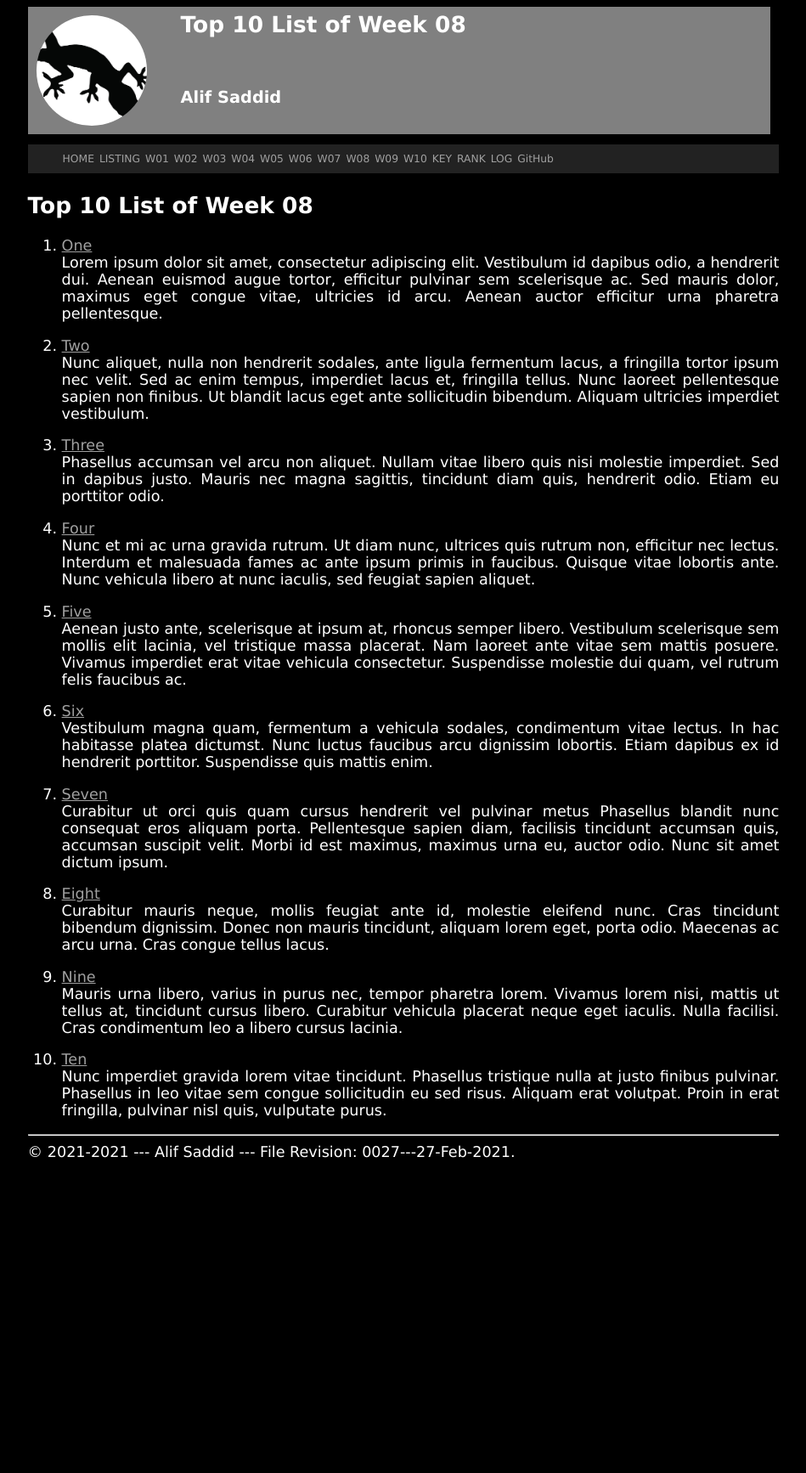
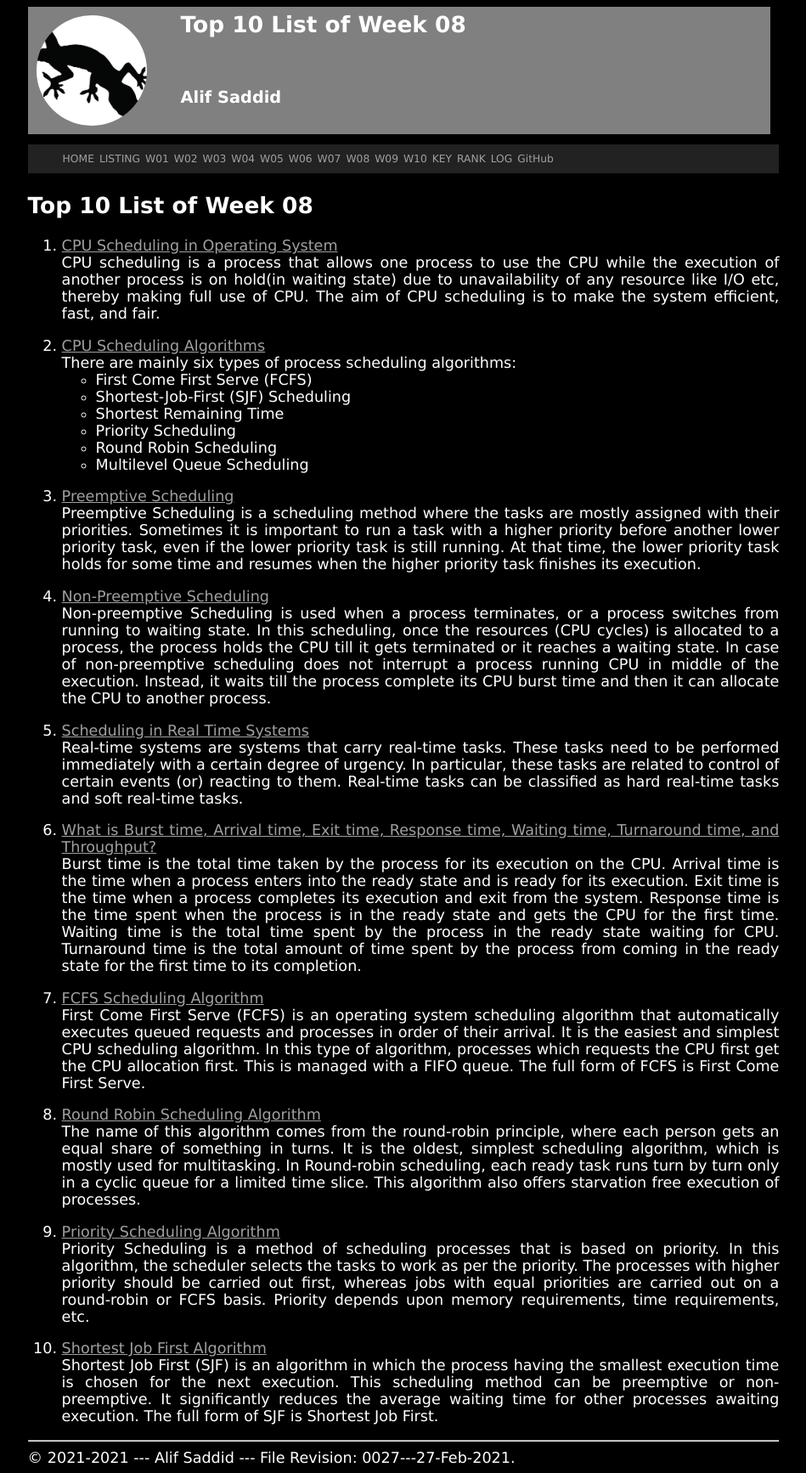
Before and after one commit to alifsaddid/os211, a Jekyll site: the page built from w08.md, in a window 1280 px wide. Shown: the whole page at 85% size, without its empty margins (165-1114 px from the left). Built offline with Jekyll 4.4.1, drawn with Linux system fonts in a browser that asks for light colours; our own code applies the rules of GitHub Pages for plain Markdown files; before the commit the page ends 1374 px from its top, so only the background shows below that.

Commit message:
OS211 alifsaddid

```diff
--- a/w08.md
+++ b/w08.md
@@ -5,72 +5,38 @@ permalink: /W08/
 
 # Top 10 List of Week 08
 
-1. [One](https://en.wikipedia.org/wiki/1)<br>
-Lorem ipsum dolor sit amet, consectetur adipiscing elit.
-Vestibulum id dapibus odio, a hendrerit dui.
-Aenean euismod augue tortor, efficitur pulvinar sem scelerisque ac.
-Sed mauris dolor, maximus eget congue vitae, ultricies id arcu.
-Aenean auctor efficitur urna pharetra pellentesque.
+1. [CPU Scheduling in Operating System](https://www.studytonight.com/operating-system/cpu-scheduling)<br>
+CPU scheduling is a process that allows one process to use the CPU while the execution of another process is on hold(in waiting state) due to unavailability of any resource like I/O etc, thereby making full use of CPU. The aim of CPU scheduling is to make the system efficient, fast, and fair.
 
-2. [Two](https://en.wikipedia.org/wiki/2)<br>
-Nunc aliquet, nulla non hendrerit sodales, ante ligula fermentum lacus, a fringilla tortor ipsum nec velit.
-Sed ac enim tempus, imperdiet lacus et, fringilla tellus.
-Nunc laoreet pellentesque sapien non finibus.
-Ut blandit lacus eget ante sollicitudin bibendum.
-Aliquam ultricies imperdiet vestibulum.
+2. [CPU Scheduling Algorithms](https://www.guru99.com/cpu-scheduling-algorithms.html#7)<br>
+   There are mainly six types of process scheduling algorithms:
+   - First Come First Serve (FCFS)
+   - Shortest-Job-First (SJF) Scheduling
+   - Shortest Remaining Time
+   - Priority Scheduling
+   - Round Robin Scheduling
+   - Multilevel Queue Scheduling
 
-3. [Three](https://en.wikipedia.org/wiki/3)<br>
-Phasellus accumsan vel arcu non aliquet.
-Nullam vitae libero quis nisi molestie imperdiet.
-Sed in dapibus justo.
-Mauris nec magna sagittis, tincidunt diam quis, hendrerit odio.
-Etiam eu porttitor odio.
+3. [Preemptive Scheduling](https://www.guru99.com/preemptive-vs-non-preemptive-scheduling.html)<br>
+Preemptive Scheduling is a scheduling method where the tasks are mostly assigned with their priorities. Sometimes it is important to run a task with a higher priority before another lower priority task, even if the lower priority task is still running. At that time, the lower priority task holds for some time and resumes when the higher priority task finishes its execution.
 
-4. [Four](https://en.wikipedia.org/wiki/4)<br>
-Nunc et mi ac urna gravida rutrum.
-Ut diam nunc, ultrices quis rutrum non, efficitur nec lectus.
-Interdum et malesuada fames ac ante ipsum primis in faucibus.
-Quisque vitae lobortis ante.
-Nunc vehicula libero at nunc iaculis, sed feugiat sapien aliquet.
+4. [Non-Preemptive Scheduling](https://www.geeksforgeeks.org/preemptive-and-non-preemptive-scheduling/)<br>
+Non-preemptive Scheduling is used when a process terminates, or a process switches from running to waiting state. In this scheduling, once the resources (CPU cycles) is allocated to a process, the process holds the CPU till it gets terminated or it reaches a waiting state. In case of non-preemptive scheduling does not interrupt a process running CPU in middle of the execution. Instead, it waits till the process complete its CPU burst time and then it can allocate the CPU to another process.
 
-5. [Five](https://en.wikipedia.org/wiki/5)<br>
-Aenean justo ante, scelerisque at ipsum at, rhoncus semper libero.
-Vestibulum scelerisque sem mollis elit lacinia, vel tristique massa placerat.
-Nam laoreet ante vitae sem mattis posuere.
-Vivamus imperdiet erat vitae vehicula consectetur.
-Suspendisse molestie dui quam, vel rutrum felis faucibus ac.
+5. [Scheduling in Real Time Systems](https://www.geeksforgeeks.org/scheduling-in-real-time-systems/)<br>
+Real-time systems are systems that carry real-time tasks. These tasks need to be performed immediately with a certain degree of urgency. In particular, these tasks are related to control of certain events (or) reacting to them. Real-time tasks can be classified as hard real-time tasks and soft real-time tasks.
 
-6. [Six](https://en.wikipedia.org/wiki/6)<br>
-Vestibulum magna quam, fermentum a vehicula sodales, condimentum vitae lectus.
-In hac habitasse platea dictumst.
-Nunc luctus faucibus arcu dignissim lobortis.
-Etiam dapibus ex id hendrerit porttitor.
-Suspendisse quis mattis enim.
+6. [What is Burst time, Arrival time, Exit time, Response time, Waiting time, Turnaround time, and Throughput?](https://afteracademy.com/blog/what-is-burst-arrival-exit-response-waiting-turnaround-time-and-throughput)<br>
+Burst time is the total time taken by the process for its execution on the CPU. Arrival time is the time when a process enters into the ready state and is ready for its execution. Exit time is the time when a process completes its execution and exit from the system. Response time is the time spent when the process is in the ready state and gets the CPU for the first time. Waiting time is the total time spent by the process in the ready state waiting for CPU. Turnaround time is the total amount of time spent by the process from coming in the ready state for the first time to its completion.
 
-7. [Seven](https://en.wikipedia.org/wiki/7)<br>
-Curabitur ut orci quis quam cursus hendrerit vel pulvinar metus
-Phasellus blandit nunc consequat eros aliquam porta.
-Pellentesque sapien diam, facilisis tincidunt accumsan quis, accumsan suscipit velit.
-Morbi id est maximus, maximus urna eu, auctor odio.
-Nunc sit amet dictum ipsum.
+7. [FCFS Scheduling Algorithm](https://www.guru99.com/fcfs-scheduling.html)<br>
+First Come First Serve (FCFS) is an operating system scheduling algorithm that automatically executes queued requests and processes in order of their arrival. It is the easiest and simplest CPU scheduling algorithm. In this type of algorithm, processes which requests the CPU first get the CPU allocation first. This is managed with a FIFO queue. The full form of FCFS is First Come First Serve.
 
-8. [Eight](https://en.wikipedia.org/wiki/8)<br>
-Curabitur mauris neque, mollis feugiat ante id, molestie eleifend nunc.
-Cras tincidunt bibendum dignissim.
-Donec non mauris tincidunt, aliquam lorem eget, porta odio.
-Maecenas ac arcu urna.
-Cras congue tellus lacus.
+8. [Round Robin Scheduling Algorithm](https://www.guru99.com/round-robin-scheduling-example.html)<br>
+The name of this algorithm comes from the round-robin principle, where each person gets an equal share of something in turns. It is the oldest, simplest scheduling algorithm, which is mostly used for multitasking. In Round-robin scheduling, each ready task runs turn by turn only in a cyclic queue for a limited time slice. This algorithm also offers starvation free execution of processes.
 
-9. [Nine](https://en.wikipedia.org/wiki/9)<br>
-Mauris urna libero, varius in purus nec, tempor pharetra lorem.
-Vivamus lorem nisi, mattis ut tellus at, tincidunt cursus libero.
-Curabitur vehicula placerat neque eget iaculis.
-Nulla facilisi.
-Cras condimentum leo a libero cursus lacinia.
+9. [Priority Scheduling Algorithm](https://www.guru99.com/priority-scheduling-program.html)<br>
+Priority Scheduling is a method of scheduling processes that is based on priority. In this algorithm, the scheduler selects the tasks to work as per the priority. The processes with higher priority should be carried out first, whereas jobs with equal priorities are carried out on a round-robin or FCFS basis. Priority depends upon memory requirements, time requirements, etc.
 
-10. [Ten](https://en.wikipedia.org/wiki/10)<br>
-Nunc imperdiet gravida lorem vitae tincidunt.
-Phasellus tristique nulla at justo finibus pulvinar.
-Phasellus in leo vitae sem congue sollicitudin eu sed risus.
-Aliquam erat volutpat.
-Proin in erat fringilla, pulvinar nisl quis, vulputate purus.
+10. [Shortest Job First Algorithm](https://www.guru99.com/shortest-job-first-sjf-scheduling.html)<br>
+Shortest Job First (SJF) is an algorithm in which the process having the smallest execution time is chosen for the next execution. This scheduling method can be preemptive or non-preemptive. It significantly reduces the average waiting time for other processes awaiting execution. The full form of SJF is Shortest Job First.
```
